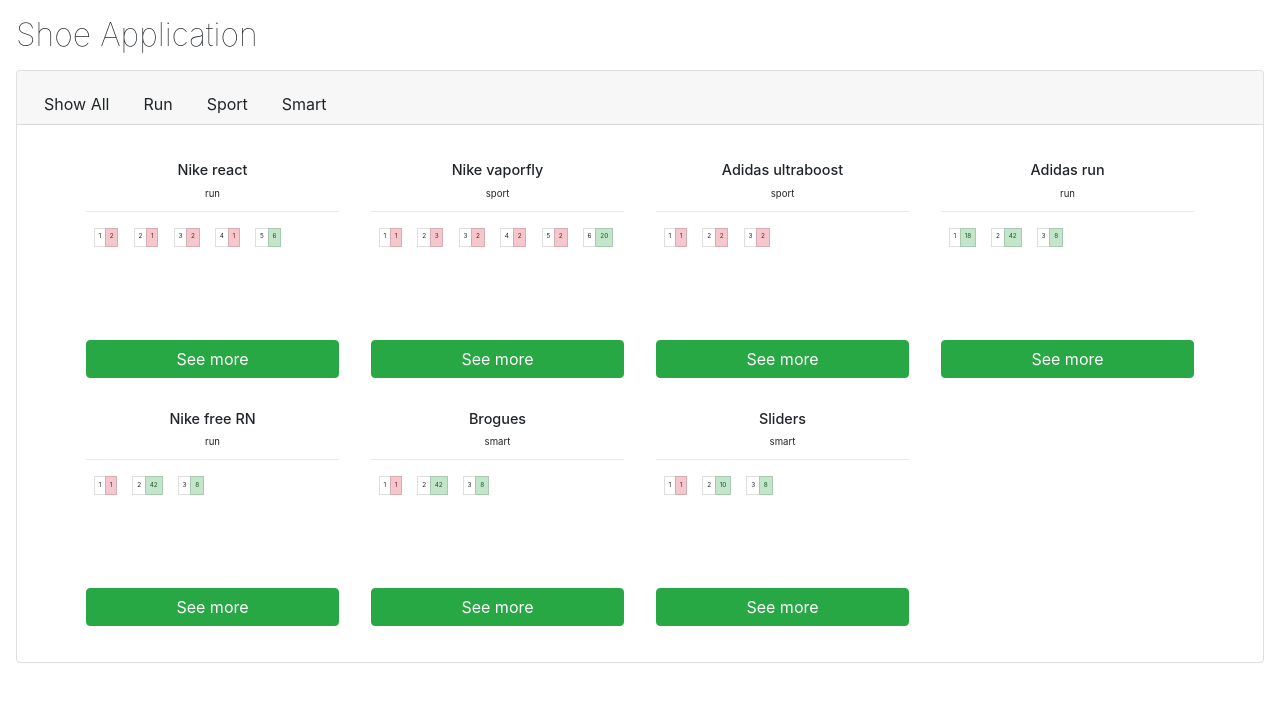
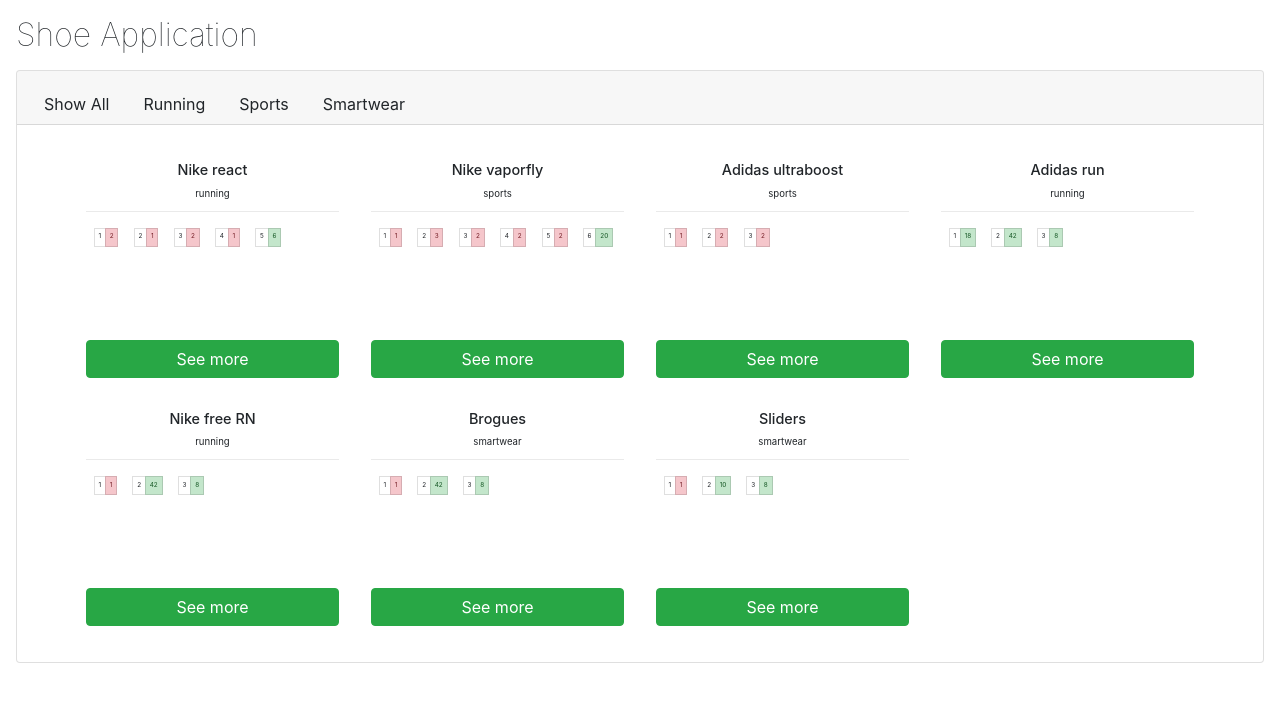
Before and after one commit to craigwh10/Shopping-App, a React (Create React App) app: page / in a window 1280 px wide. Shown: the top 702 px of the page. Built offline with nearby package versions, Linux system fonts and the light colour scheme.

Commit message:
Dynamic SizeList, PageGen styling & content

```diff
--- a/src/components/Shoes/Shoe/Shoe.js
+++ b/src/components/Shoes/Shoe/Shoe.js
@@ -1,37 +1,15 @@
 import React, { Component } from "react";
-import uuidv4 from "uuid/v4";
 import Button from "../ShoePage/Button";
+import SizeList from "./SizeList";
 import "./Shoe.css";
 
 class Shoe extends Component {
-  classHandler = e => {
-    const classes = ["list-group-item"];
-
-    if (e <= 3) {
-      classes.push("list-group-item-danger");
-      return [e, classes];
-    } else {
-      classes.push("list-group-item-success");
-      return [e, classes];
-    }
-  };
-
   render() {
-    const items = this.props.sizes.map((item, index) => (
-      <ul key={uuidv4()} className="list-group list-group-horizontal">
-        <li className="list-group-item" key={uuidv4()}>
-          {item[0]}
-        </li>
-        <li className={this.classHandler(item[1])[1].join(" ")} key={uuidv4()}>
-          {this.classHandler(item[1])[0]}
-        </li>
-      </ul>
-    ));
     return (
       <div className="col-lg-3 shoeModule">
         <h1>{this.props.name}</h1>
         <p>{this.props.purpose}</p>
-        {items}
+        <SizeList sizes={this.props.sizes} />
         <Button click={() => this.props.pageHandler()}>See more</Button>
       </div>
     );
--- a/src/components/Shoes/Shoe/SizeList.js
+++ b/src/components/Shoes/Shoe/SizeList.js
@@ -0,0 +1,28 @@
+import React from "react";
+import uuidv4 from "uuid/v4";
+
+const items = props => {
+  const classHandler = e => {
+    const classes = ["list-group-item"];
+
+    if (e <= 3) {
+      classes.push("list-group-item-danger");
+      return [e, classes];
+    } else {
+      classes.push("list-group-item-success");
+      return [e, classes];
+    }
+  };
+  return props.sizes.map((item, index) => (
+    <ul key={uuidv4()} className="list-group list-group-horizontal">
+      <li className="list-group-item" key={uuidv4()}>
+        {item[0]}
+      </li>
+      <li className={classHandler(item[1])[1].join(" ")} key={uuidv4()}>
+        {classHandler(item[1])[0]}
+      </li>
+    </ul>
+  ));
+};
+
+export default items;
--- /dev/null
+++ b/src/components/Shoes/ShoePage/PageGenerator.css
@@ -0,0 +1,20 @@
+.shoePage h1 {
+  text-align: left;
+  font-size: 2em;
+}
+
+.shoePage h2 {
+  text-align: left;
+  font-size: 1em;
+  margin-top: -0.75em;
+  color: #ccc;
+}
+
+.shoePage {
+  padding: 1em 2em;
+}
+
+.shoePage ul.list-group {
+  margin-left: 0px;
+  margin-top: 1em;
+}
--- a/src/components/Shoes/ShoePage/PageGenerator.js
+++ b/src/components/Shoes/ShoePage/PageGenerator.js
@@ -1,7 +1,18 @@
 import React from "react";
+import SizeList from "../Shoe/SizeList";
+import "./PageGenerator.css";
 
 const generatePage = props => {
-  return <h1>{props.shoeData.name}</h1>;
+  return (
+    <div className="shoePage">
+      <h1>{props.shoeData.name}</h1>
+      <h2>
+        {props.shoeData.purpose.charAt(0).toUpperCase() +
+          props.shoeData.purpose.slice(1)}
+      </h2>
+      <SizeList sizes={props.shoeData.sizes} />
+    </div>
+  );
 };
 
 export default generatePage;
--- a/src/components/containers/App.js
+++ b/src/components/containers/App.js
@@ -13,43 +13,43 @@
           id: "a1",
           name: "Nike react",
           sizes: [[1, 2], [2, 1], [3, 2], [4, 1], [5, 6]],
-          purpose: "run"
+          purpose: "running"
         },
         {
           id: "a2",
           name: "Nike vaporfly",
           sizes: [[1, 1], [2, 3], [3, 2], [4, 2], [5, 2], [6, 20]],
-          purpose: "sport"
+          purpose: "sports"
         },
         {
           id: "a3",
           name: "Adidas ultraboost",
           sizes: [[1, 1], [2, 2], [3, 2]],
-          purpose: "sport"
+          purpose: "sports"
         },
         {
           id: "a4",
           name: "Adidas run",
           sizes: [[1, 18], [2, 42], [3, 8]],
-          purpose: "run"
+          purpose: "running"
         },
         {
           id: "a5",
           name: "Nike free RN",
           sizes: [[1, 1], [2, 42], [3, 8]],
-          purpose: "run"
+          purpose: "running"
         },
         {
           id: "a6",
           name: "Brogues",
           sizes: [[1, 1], [2, 42], [3, 8]],
-          purpose: "smart"
+          purpose: "smartwear"
         },
         {
           id: "a7",
           name: "Sliders",
           sizes: [[1, 1], [2, 10], [3, 8]],
-          purpose: "smart"
+          purpose: "smartwear"
         }
       ],
       filteredShoes: [],
```
